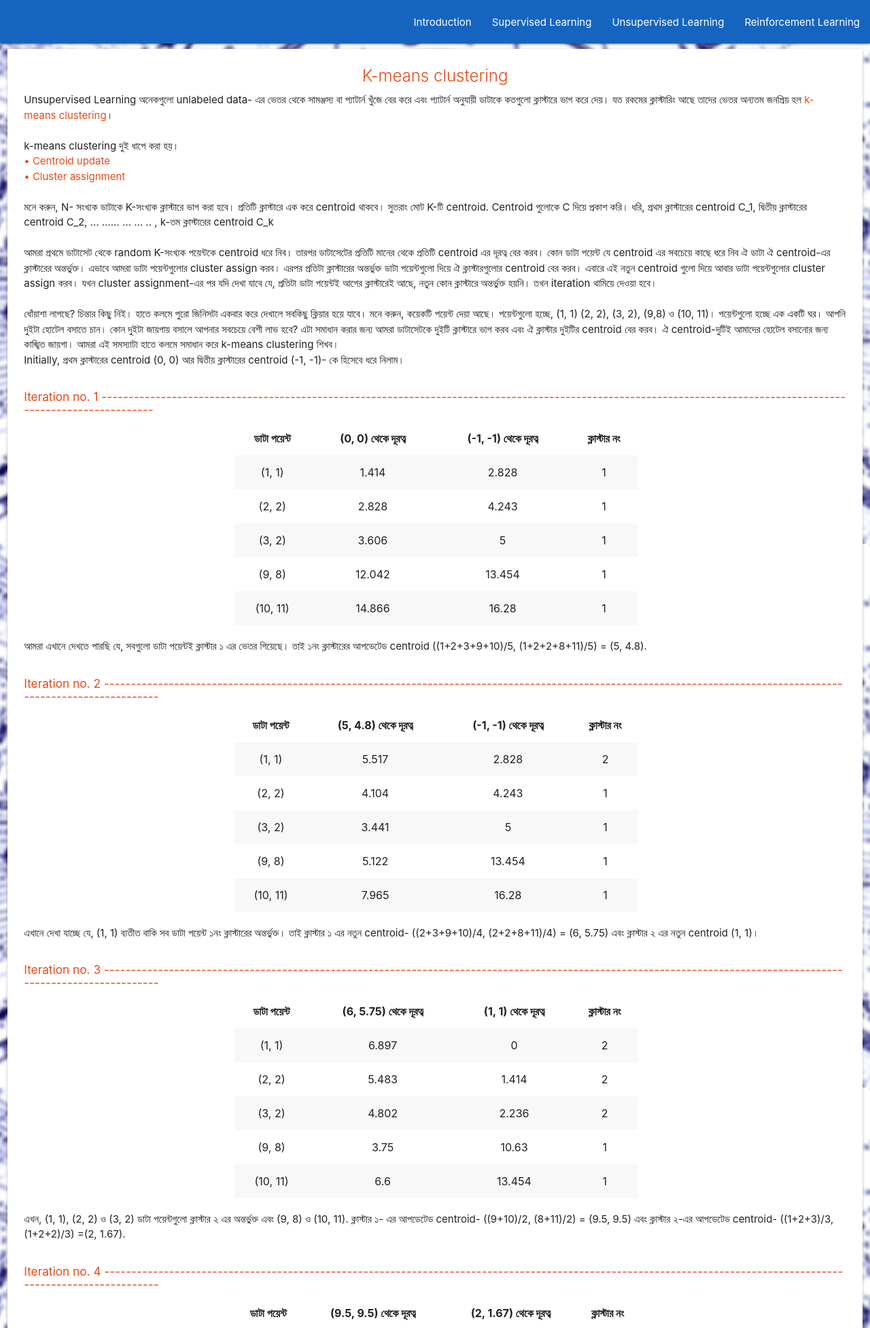
After one commit to nahK994/BanglayML, a Django app: page /k_means_clusteringText/ in a window 1280 px wide. The commit adds this page. Shown: the top 1954 px of the page at 68% size. Run offline with Django 3.2, Linux system fonts and the light colour scheme.

Commit message:
k-means clustering

```diff
--- a/testApp/templates/AI_IntroText.html
+++ b/testApp/templates/AI_IntroText.html
@@ -43,7 +43,7 @@
                     <span style="margin-left: 50px;">Conclusion: হয়ত আমার পোষা কুকুর কাগজগুলোর এই অবস্থা করেছে।</span><br>
                     এখানে কোন নির্দিষ্ট Conclusion এ আসে না। কতগুলো ঘটনা থেকে তথ্য নিয়ে নির্দিষ্ট একটা ঘটনা ঘটতে পারে বলে আন্দাজ করা হয়।<br><br>
                     <span class="deep-orange-text text-darken-2">Learning</span>: কোনকিছু শেখার process গুলো এর অন্তর্ভুক্ত। পরবর্তী পর্ব “মেশিন লার্নিং-এ হাতেখড়ি”-তে এটা নিয়ে বিস্তারিত আলোচনা হবে।<br><br>
-                    <span class="deep-orange-text text-darken-2">Problem Solving</span>: যখন কেও কোন সমস্যায় পড়ে, সেটার feasible solution থাকতে পারে বা সবচেয়ে ভালো সমাধান(optimal solution) বের করার পদ্ধতিগুলো এর অন্তর্ভুক্ত।<br>
+                    <span class="deep-orange-text text-darken-2">Problem Solving</span>: যখন কেও কোন সমস্যায় পড়ে, সেটার feasible solution থাকতে পারে বা সবচেয়ে ভালো সমাধান(optimal solution) বের করার পদ্ধতিগুলো এর অন্তর্ভুক্ত।<br><br>
                     <span class="deep-orange-text text-darken-2">Perception</span>: ইন্দ্রিয় শক্তি(robot এর sensor) দিয়ে কোনকিছুকে উপলদ্ধি করা এর অন্তর্ভুক্ত।<br><br>
                     <span class="deep-orange-text text-darken-2">Linguistic Intelligence</span>: কোন মানুষের কথা শুনে বা পড়ে সেটার মানে বোঝা, সেটা থেকে প্রয়োজনীয় তথ্য বের করে নিয়ে আসা বা শুদ্ধ ব্যাকারণসঙ্গত উপায়ে তাকে উত্তর দেওয়া ইত্যাদি জিনিসগুলোকে Linguistic Intelligence বলে।
                     যদি এটা নিয়ে বিস্তারিত জানতে চান তাহলে Natural Language Processing(NLP) নিয়ে পড়াশোনা করতে পারেন।<br><br>
@@ -54,5 +54,4 @@
         </div>
     </div>
 </div>
-
 {% endblock %}
--- a/testApp/templates/RL_View.html
+++ b/testApp/templates/RL_View.html
@@ -5,7 +5,7 @@
 		<div class="col s4 m3">
 			<div class="card">
 				<div class="card-image waves-effect waves-block waves-light">
-					<img class="activator" src="{% static "RL_intro.png" %}"  width="340" height="170">
+					<img class="activator" src="{% static "background.jpeg" %}"  width="340" height="170">
 				</div>
 				<div class="card-content">
 					<span class="card-title activator grey-text text-darken-4">Reinforcement Learning এ হাতেখড়ি</span>
--- a/testApp/templates/base.html
+++ b/testApp/templates/base.html
@@ -5,7 +5,7 @@
 		<link rel="stylesheet" href="https://cdnjs.cloudflare.com/ajax/libs/materialize/1.0.0/css/materialize.min.css">
 		<link href="https://fonts.googleapis.com/icon?family=Material+Icons" rel="stylesheet">
 		<script src="https://cdnjs.cloudflare.com/ajax/libs/materialize/1.0.0/js/materialize.min.js"></script>
-	    <style>
+		<style>
 			body  {
 			background-image: url("{% static "k1.jpg" %}");
 			background-attachment: fixed;
@@ -26,6 +26,6 @@
 		</nav>
 
         {% block body %}
-        {% endblock %}
+		{% endblock %}
 	</body>
 </html>
--- a/testApp/templates/index.html
+++ b/testApp/templates/index.html
@@ -1,11 +1,11 @@
 {% extends 'base.html' %}
 
 {% block body %}
+{% load static %}
 	<div class="row">
 		<div class="col s4 m3">
 			<div class="card">
 				<div class="card-image waves-effect waves-block waves-light">
-					{% load static %}
 					<img class="activator" src="{% static "a.jpg" %}">
 				</div>
 				<div class="card-content">
--- /dev/null
+++ b/testApp/templates/k_means_clusteringText.html
@@ -0,0 +1,240 @@
+{% extends 'base.html' %}
+
+{% block body %}
+{% load static %}
+<div class="row">
+    <div class="col">
+        <div class="card">
+            <div class="card-content">
+                <span class="card-title center-align deep-orange-text text-darken-2">K-means clustering</span>
+                <p class="center-left">
+                    Unsupervised Learning অনেকগুলো unlabeled data- এর ভেতর থেকে সামঞ্জস্য বা প্যাটার্ন খুঁজে বের করে এবং প্যাটার্ন অনুযায়ী ডাটাকে কতগুলো ক্লাস্টারে ভাগ করে দেয়। যত রকমের ক্লাস্টারিং আছে তাদের ভেতর অন্যতম জনপ্রিয় হল <span class="deep-orange-text text-darken-2">k-means clustering</span>।<br><br>
+                    k-means clustering দুই ধাপে করা হয়।<br>
+                    <span class="deep-orange-text text-darken-2">• Centroid update</span><br>
+                    <span class="deep-orange-text text-darken-2">• Cluster assignment</span><br><br>
+                    মনে করুন, N- সংখ্যক ডাটাকে K-সংখ্যক ক্লাস্টারে ভাগ করা হবে। প্রতিটি ক্লাস্টারে এক করে centroid থাকবে। সুতরাং মোট K-টি centroid. Centroid গুলোকে C দিয়ে প্রকাশ করি। ধরি, প্রথম ক্লাস্টারের centroid C_1, দ্বিতীয় ক্লাস্টারের centroid C_2, … …… … … .. , k-তম ক্লাস্টারের centroid C_k<br><br>
+                    আমরা প্রথমে ডাটাসেট থেকে random K-সংখ্যক পয়েন্টকে centroid ধরে নিব। তারপর ডাটাসেটের প্রতিটি মানের থেকে প্রতিটি centroid এর দূরত্ব বের করব। কোন ডাটা পয়েন্ট যে centroid এর সবচেয়ে কাছে ধরে নিব ঐ ডাটা ঐ centroid-এর ক্লাস্টারের অন্তর্ভুক্ত। এভাবে আমরা ডাটা পয়েন্টগুলোর cluster assign করব।
+                    এরপর প্রতিটা ক্লাস্টারের অন্তর্ভুক্ত ডাটা পয়েন্টগুলো দিয়ে ঐ ক্লাস্টারগুলোর centroid বের করব।
+                    এবারে এই নতুন centroid গুলো দিয়ে আবার ডাটা পয়েন্টগুলোর cluster assign করব। যখন cluster assignment-এর পর যদি দেখা যাবে যে, প্রতিটা ডাটা পয়েন্টই আগের ক্লাস্টারেই আছে, নতুন কোন ক্লাস্টারে অন্তর্ভুক্ত হয়নি।
+                    তখন iteration থামিয়ে দেওয়া হবে।<br><br>
+                    ধোঁয়াশা লাগছে? চিন্তার কিছু নিই। হাতে কলমে পুরো জিনিসটা একবার করে দেখালে সবকিছু ক্লিয়ার হয়ে যাবে।<brg>
+                    মনে করুন, কয়েকটি পয়েন্ট দেয়া আছে। পয়েন্টগুলো হচ্ছে, (1, 1) (2, 2), (3, 2), (9,8) ও (10, 11)। পয়েন্টগুলো হচ্ছে এক একটি ঘর। আপনি দুইটা হোটেল বসাতে চান। কোন দুইটা জায়গায় বসালে আপনার সবচেয়ে বেশী লাভ হবে?
+                    এটা সমাধান করার জন্য আমরা ডাটাসেটকে দুইটি ক্লাস্টারে ভাগ করব এবং ঐ ক্লাস্টার দুইটির centroid বের করব। ঐ centroid-দুটিই আমাদের হোটেল বসানোর জন্য কাঙ্খিত জায়গা। আমরা এই সমস্যাটা হাতে কলমে সমাধান করে k-means clustering শিখব।<br>
+                    Initially, প্রথম ক্লাস্টারের centroid (0, 0) আর দ্বিতীয় ক্লাস্টারের centroid (-1, -1)- কে হিসেবে ধরে নিলাম।<br><br>
+<h6 class="deep-orange-text text-darken-2">Iteration no. 1 ------------------------------------------------------------------------------------------------------------------------------------------------------------------</h6>
+<div class="row">
+    <div class="col s4 m6">
+    <table class="striped highlight centered" style="margin-left: 310px;">
+        <thead>
+          <tr>
+            <th>ডাটা পয়েন্ট</th>
+            <th>(0, 0) থেকে দূরত্ব</th>
+            <th>(-1, -1) থেকে দূরত্ব</th>
+            <th>ক্লাস্টার নং</th>
+          </tr>
+        </thead>
+
+        <tbody>
+          <tr>
+            <td>(1, 1)</td>
+            <td>1.414</td>
+            <td>2.828</td>
+            <td>1</td>
+          </tr>
+          <tr>
+            <td>(2, 2)</td>
+            <td>2.828</td>
+            <td>4.243</td>
+            <td>1</td>
+          </tr>
+          <tr>
+            <td>(3, 2)</td>
+            <td>3.606</td>
+            <td>5</td>
+            <td>1</td>
+          </tr>
+          <tr>
+            <td>(9, 8)</td>
+            <td>12.042</td>
+            <td>13.454</td>
+            <td>1</td>
+          </tr>
+          <tr>
+            <td>(10, 11)</td>
+            <td>14.866</td>
+            <td>16.28</td>
+            <td>1</td>
+          </tr>
+        </tbody>
+    </table>
+    </div>
+</div>
+            আমরা এখানে দেখতে পারছি যে, সবগুলো ডাটা পয়েন্টই ক্লাস্টার ১ এর ভেতর গিয়েছে।
+            তাই ১নং ক্লাস্টারের আপডেটেড centroid ((1+2+3+9+10)/5, (1+2+2+8+11)/5) = (5, 4.8). <br><br>
+
+            <h6 class="deep-orange-text text-darken-2">Iteration no. 2 ------------------------------------------------------------------------------------------------------------------------------------------------------------------</h6>
+            <div class="row">
+                <div class="col s4 m6">
+                <table class="striped highlight centered" style="margin-left: 310px;">
+                    <thead>
+                      <tr>
+                        <th>ডাটা পয়েন্ট</th>
+                        <th>(5, 4.8) থেকে দূরত্ব</th>
+                        <th>(-1, -1) থেকে দূরত্ব</th>
+                        <th>ক্লাস্টার নং</th>
+                      </tr>
+                    </thead>
+
+                    <tbody>
+                      <tr>
+                        <td>(1, 1)</td>
+                        <td>5.517</td>
+                        <td>2.828</td>
+                        <td>2</td>
+                      </tr>
+                      <tr>
+                        <td>(2, 2)</td>
+                        <td>4.104</td>
+                        <td>4.243</td>
+                        <td>1</td>
+                      </tr>
+                      <tr>
+                        <td>(3, 2)</td>
+                        <td>3.441</td>
+                        <td>5</td>
+                        <td>1</td>
+                      </tr>
+                      <tr>
+                        <td>(9, 8)</td>
+                        <td>5.122</td>
+                        <td>13.454</td>
+                        <td>1</td>
+                      </tr>
+                      <tr>
+                        <td>(10, 11)</td>
+                        <td>7.965</td>
+                        <td>16.28</td>
+                        <td>1</td>
+                      </tr>
+                    </tbody>
+                </table>
+                </div>
+            </div>
+            এখানে দেখা যাচ্ছে যে, (1, 1) ব্যতীত বাকি সব ডাটা পয়েন্ট ১নং ক্লাস্টারের অন্তর্ভুক্ত।
+            তাই ক্লাস্টার ১ এর নতুন centroid- ((2+3+9+10)/4, (2+2+8+11)/4) = (6, 5.75) এবং ক্লাস্টার ২ এর নতুন centroid (1, 1)। <br><br>
+            <h6 class="deep-orange-text text-darken-2">Iteration no. 3 ------------------------------------------------------------------------------------------------------------------------------------------------------------------</h6>
+            <div class="row">
+                <div class="col s4 m6">
+                <table class="striped highlight centered" style="margin-left: 310px;">
+                    <thead>
+                      <tr>
+                        <th>ডাটা পয়েন্ট</th>
+                        <th>(6, 5.75) থেকে দূরত্ব</th>
+                        <th>(1, 1) থেকে দূরত্ব</th>
+                        <th>ক্লাস্টার নং</th>
+                      </tr>
+                    </thead>
+
+                    <tbody>
+                      <tr>
+                        <td>(1, 1)</td>
+                        <td>6.897</td>
+                        <td>0</td>
+                        <td>2</td>
+                      </tr>
+                      <tr>
+                        <td>(2, 2)</td>
+                        <td>5.483</td>
+                        <td>1.414</td>
+                        <td>2</td>
+                      </tr>
+                      <tr>
+                        <td>(3, 2)</td>
+                        <td>4.802</td>
+                        <td>2.236</td>
+                        <td>2</td>
+                      </tr>
+                      <tr>
+                        <td>(9, 8)</td>
+                        <td>3.75</td>
+                        <td>10.63</td>
+                        <td>1</td>
+                      </tr>
+                      <tr>
+                        <td>(10, 11)</td>
+                        <td>6.6</td>
+                        <td>13.454</td>
+                        <td>1</td>
+                      </tr>
+                    </tbody>
+                </table>
+                </div>
+            </div>
+            এখন, (1, 1), (2, 2) ও (3, 2) ডাটা পয়েন্টগুলো ক্লাস্টার ২ এর অন্তর্ভুক্ত এবং (9, 8) ও (10, 11).
+            ক্লাস্টার ১- এর আপডেটেড centroid- ((9+10)/2, (8+11)/2) = (9.5, 9.5) এবং ক্লাস্টার ২-এর আপডেটেড centroid- ((1+2+3)/3,(1+2+2)/3) =(2, 1.67). <br><br>
+            <h6 class="deep-orange-text text-darken-2">Iteration no. 4 ------------------------------------------------------------------------------------------------------------------------------------------------------------------</h6>
+            <div class="row">
+                <div class="col s4 m6">
+                <table class="striped highlight centered" style="margin-left: 310px;">
+                    <thead>
+                      <tr>
+                        <th>ডাটা পয়েন্ট</th>
+                        <th>(9.5, 9.5) থেকে দূরত্ব</th>
+                        <th>(2, 1.67) থেকে দূরত্ব</th>
+                        <th>ক্লাস্টার নং</th>
+                      </tr>
+                    </thead>
+
+                    <tbody>
+                      <tr>
+                        <td>(1, 1)</td>
+                        <td>12.02</td>
+                        <td>1.204</td>
+                        <td>2</td>
+                      </tr>
+                      <tr>
+                        <td>(2, 2)</td>
+                        <td>10.607</td>
+                        <td>0.33</td>
+                        <td>2</td>
+                      </tr>
+                      <tr>
+                        <td>(3, 2)</td>
+                        <td>9.925</td>
+                        <td>1.05</td>
+                        <td>2</td>
+                      </tr>
+                      <tr>
+                        <td>(9, 8)</td>
+                        <td>1.58</td>
+                        <td>9.438</td>
+                        <td>1</td>
+                      </tr>
+                      <tr>
+                        <td>(10, 11)</td>
+                        <td>1.58</td>
+                        <td>12.29</td>
+                        <td>1</td>
+                      </tr>
+                    </tbody>
+                </table>
+                </div>
+            </div>
+            যেহেতু ডাটা পয়েন্টের ক্লাস্টার এখনও আগের মতই আছে। তাই আমরা এখন নিশ্চিতভাবে বলতে পারি যে, (9, 8), (10, 11) প্রথম ক্লাস্টারের অন্তর্ভুক্ত এবং এর centroid (2, 1.67)।
+            (1, 1), (2, 2), (3, 2) দ্বিতীয় ক্লাস্টারের অন্তর্ভুক্ত এবং এর centroid (9.5, 9.5)। <br><br>
+            <span class="deep-orange-text text-darken-2">Objective function</span>,<br><img style="margin-left: 200px;" src="{% static "kmeansclusteringobjfunc.jpg" %}"><br>
+            <span class="deep-orange-text text-darken-2">Optimal objective function</span>, <br><img style="margin-left: 200px;" src="{% static "optimalclusteringobjfunc.jpg" %}"><br><br>
+            এখন ধরুন আপনাকে ইচ্ছামত হোটেল বসানোর সুযোগ দেওয়া হল। তাহলে কতগুলো হোটেল বসানো optimal হবে?
+            এটা বের করা হয় elbow method এর দ্বারা।<br><br>
+            <span class="deep-orange-text text-darken-2">Elbow method</span> অনেকটা এরকম যে, ডাটা পয়েন্টগুলোকে ১টি ক্লাস্টারে ভাগ করে কস্ট বের করব।
+            তারপর ক্লাস্টার vs কস্ট একটি গ্রাফে বসাব। এভাবে আরও ক্লাস্টারে ভাগ করে কস্ট গ্রাফে বসাব।
+            এভাবে গ্রাফে বসাতে থাকলে একটা সময় দেখা যাবে যে, কস্ট ফাংশনের মান অনেক ধীরে ধীরে কমছে।
+            যে পয়েন্ট থেকে কস্ট ফাংশনের মান ধীরে ধীরে কমতে শুরু করবে সেটাই elbow point.
+            আর elbow point- এর ক্লাস্টার সংখ্যাই হল optimal number of cluster.<br><br>
+            সুতরাং, elbow point যতগুলো ক্লাস্টার নির্দেশ করবে ততগুলো হোটেল বসাতে হবে।
+        </p>
+            </div>
+        </div>
+    </div>
+</div>
+{% endblock %}
--- a/testApp/urls.py
+++ b/testApp/urls.py
@@ -10,5 +10,6 @@ urlpatterns = [
     path('AI_IntroText/', views.AI_IntroText.as_view(), name="AI_IntroText"),
     path('ML_IntroText/', views.ML_IntroText.as_view(), name="ML_IntroText"),
     path('RL_IntroText/', views.RL_IntroText.as_view(), name="RL_IntroText"),
-    path('RL_Q_learningText/', views.RL_Q_learningText.as_view(), name="RL_Q_learningText")
+    path('RL_Q_learningText/', views.RL_Q_learningText.as_view(), name="RL_Q_learningText"),
+    path('k_means_clusteringText/', views.k_means_clusteringText.as_view(), name="k_means_clusteringText")
 ]
--- a/testApp/views.py
+++ b/testApp/views.py
@@ -23,3 +23,6 @@ class RL_IntroText(TemplateView):
 
 class RL_Q_learningText(TemplateView):
     template_name = "RL_Q_learningText.html"
+
+class k_means_clusteringText(TemplateView):
+    template_name = "k_means_clusteringText.html"
```
Also changed, not shown: testApp/templates/ML_IntroText.html (+4 -4 lines), testApp/templates/RL_IntroText.html (+16 -15 lines), testApp/templates/RL_Q_learningText.html (+6 -6 lines), testApp/templates/UL_View.html (+5 -41 lines), testApp/static/kmeansclusteringobjfunc.jpg (added), testApp/static/lossFunctionQlearning.jpg, testApp/static/optimalclusteringobjfunc.jpg (added), testApp/static/unsupervised.jpeg (added).
